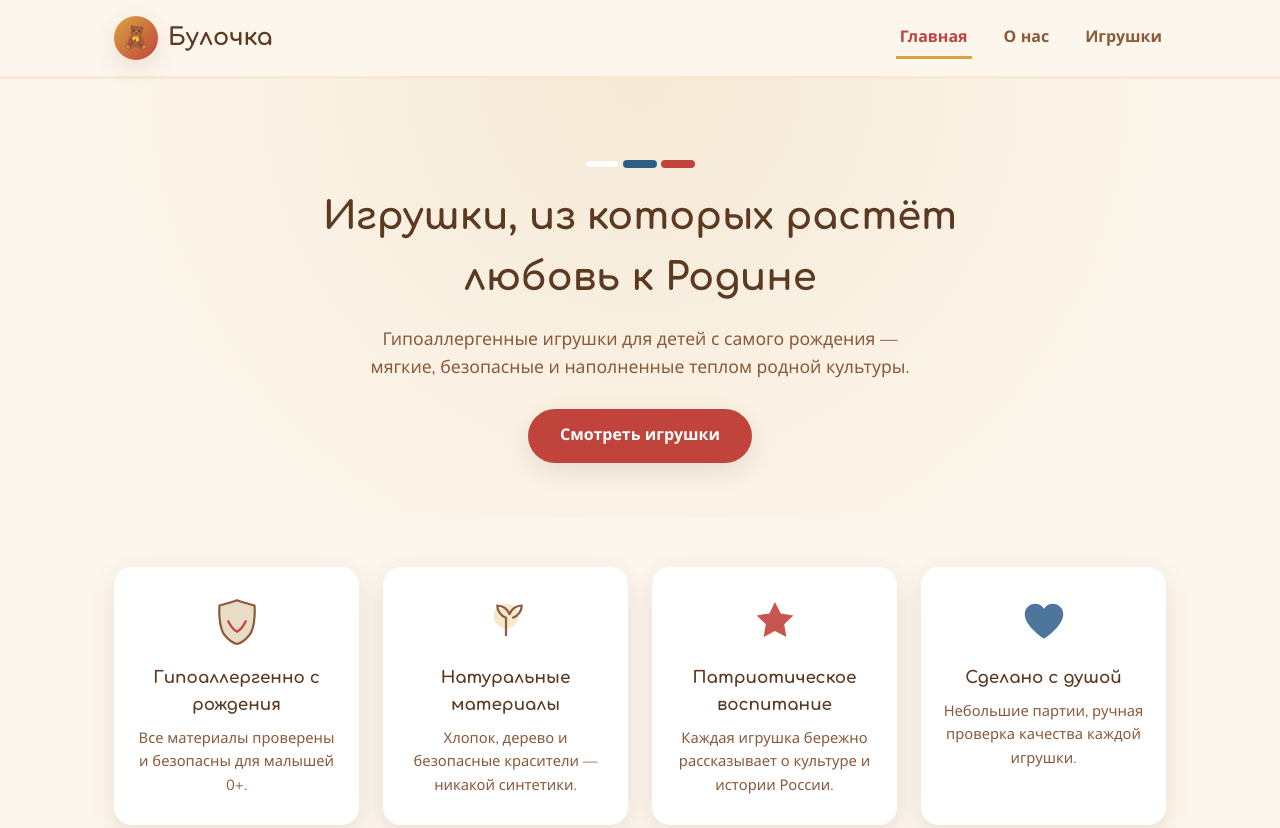
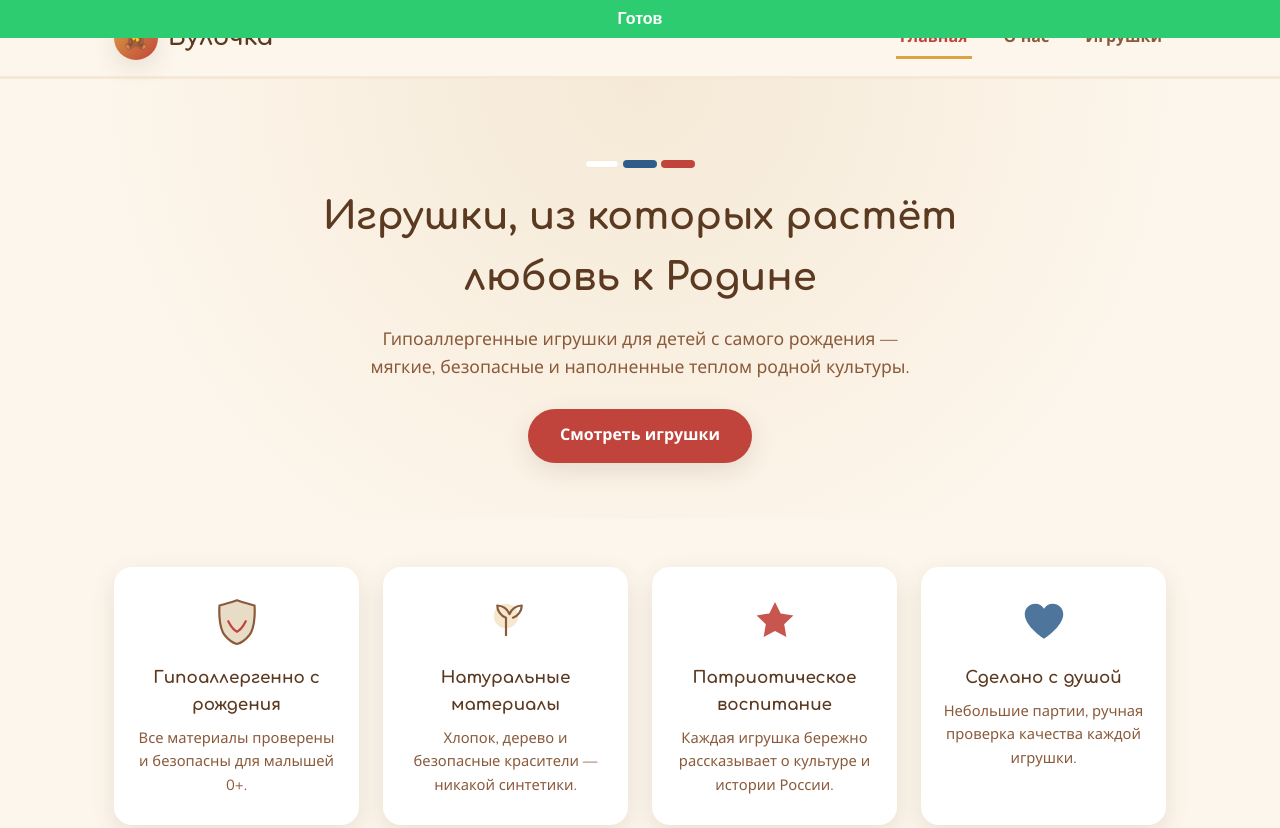
Before and after one commit to felicmej-hash/bulka, a plain HTML site: page index.html in a window 1280 px wide. Shown: the top 828 px of the page. Drawn offline with nearby package versions, Linux system fonts and the light colour scheme.

Commit message:
Add temporary "Готов" banner to confirm site is live
Co-Authored-By: Claude Sonnet 5 <noreply@anthropic.com>
Claude-Session: https://claude.ai/code/session_01MSTm3SBK5j3npyaMWkpi5N

```diff
--- a/index.html
+++ b/index.html
@@ -10,6 +10,8 @@
 <link rel="stylesheet" href="css/style.css">
 </head>
 <body>
+
+<div style="position:fixed;top:0;left:0;right:0;z-index:999;background:#2ecc71;color:#fff;text-align:center;font-weight:700;padding:6px;font-family:sans-serif;">Готов</div>
 
 <header>
   <div class="header-inner">
```
